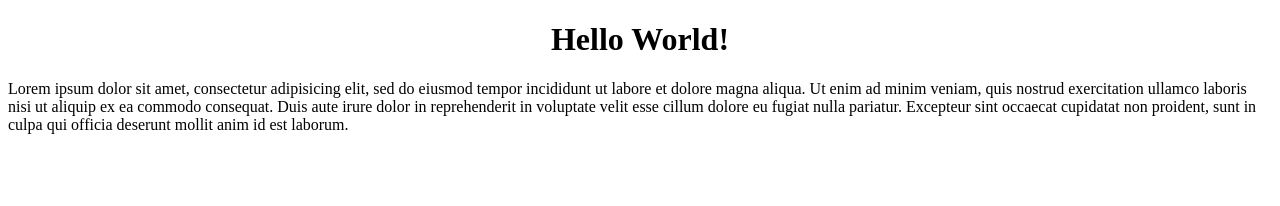
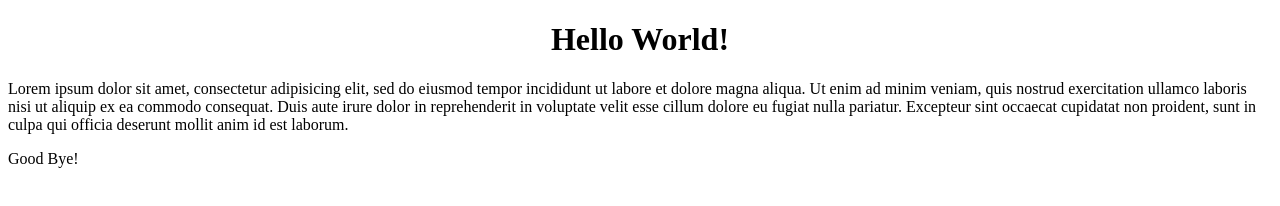
Before and after one commit to dvudd/test_from-CI, a plain HTML site: page index.html in a window 1280 px wide. Drawn offline with Linux system fonts and the light colour scheme.

Commit message:
Commit from laptop

```diff
--- a/index.html
+++ b/index.html
@@ -13,5 +13,6 @@
     aliqua. Ut enim ad minim veniam, quis nostrud exercitation ullamco laboris nisi ut aliquip ex ea commodo consequat. Duis
     aute irure dolor in reprehenderit in voluptate velit esse cillum dolore eu fugiat nulla pariatur. Excepteur sint
     occaecat cupidatat non proident, sunt in culpa qui officia deserunt mollit anim id est laborum.</p>
+    <footer>Good Bye!</footer>
 </body>
 </html>
```
